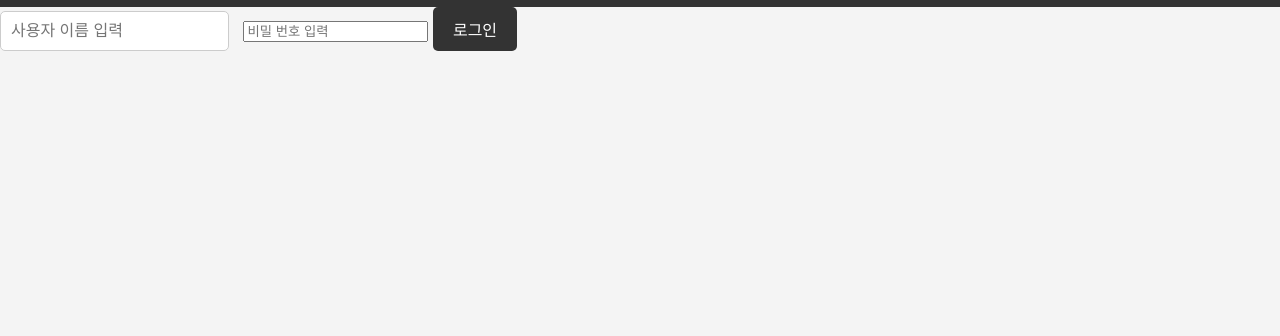
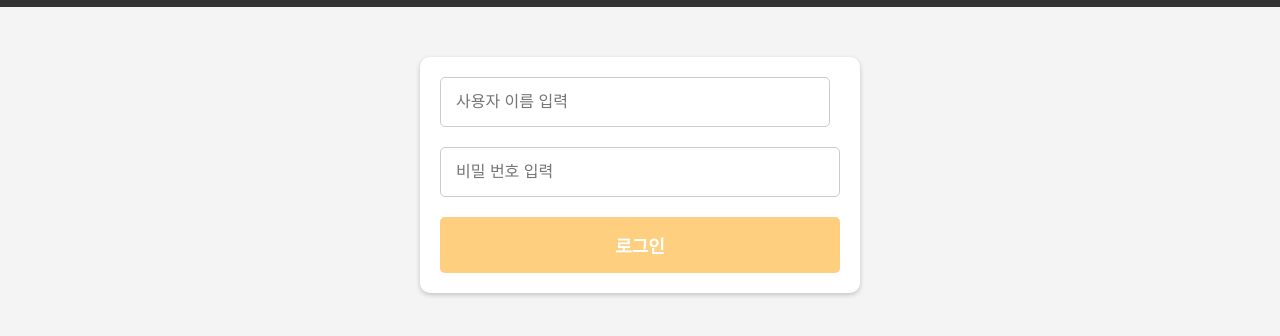
Before and after one commit to mcy0325/CN_Project2, a website: page public/login.html in a window 1280 px wide. Shown: the part 48-384 px from the top of the page. Drawn offline with Linux system fonts and the light colour scheme.

Commit message:
Revert "edit"
This reverts commit 744912934504ddadc24924a9365103462286454c.

```diff
--- /dev/null
+++ b/public/scripts/login.js
@@ -0,0 +1,13 @@
+// login.js
+document.getElementById('loginForm').addEventListener('submit', function(e) {
+    e.preventDefault();
+
+    var username = document.getElementById('username').value;
+    var password = document.getElementById('password').value;
+
+
+    localStorage.setItem('username', username);
+    localStorage.setItem('password', password);
+
+    window.location.href = 'index.html';
+});
--- a/public/styles/styles.css
+++ b/public/styles/styles.css
@@ -83,3 +83,38 @@ img {
     border-radius: 10px;
     margin: 10px;
 }
+.login-section {
+    max-width: 400px;
+    margin: 50px auto;
+    background-color: #fff;
+    border-radius: 10px;
+    box-shadow: 0 2px 5px rgba(0, 0, 0, 0.2);
+    padding: 20px;
+}
+
+#loginForm {
+    display: flex;
+    flex-direction: column;
+}
+
+#loginForm input[type="text"], #loginForm input[type="password"] {
+    margin-bottom: 20px;
+    padding: 15px;
+    border: 1px solid #ccc;
+    border-radius: 5px;
+    font-size: 16px;
+}
+
+#loginForm button[type="submit"] {
+    padding: 15px;
+    border: none;
+    border-radius: 5px;
+    font-size: 18px;
+    font-weight: bold;
+    background-color: #FFCF80;
+    color: #fff;
+    cursor: pointer;
+}
+
+#loginForm button[type="submit"]:hover {
+    background-color: #c28257;}
```
Also changed, not shown: main.js (+4 -4 lines), public/scripts/chat.js (+9 -4 lines), public/index.html (line endings or trailing spaces).
